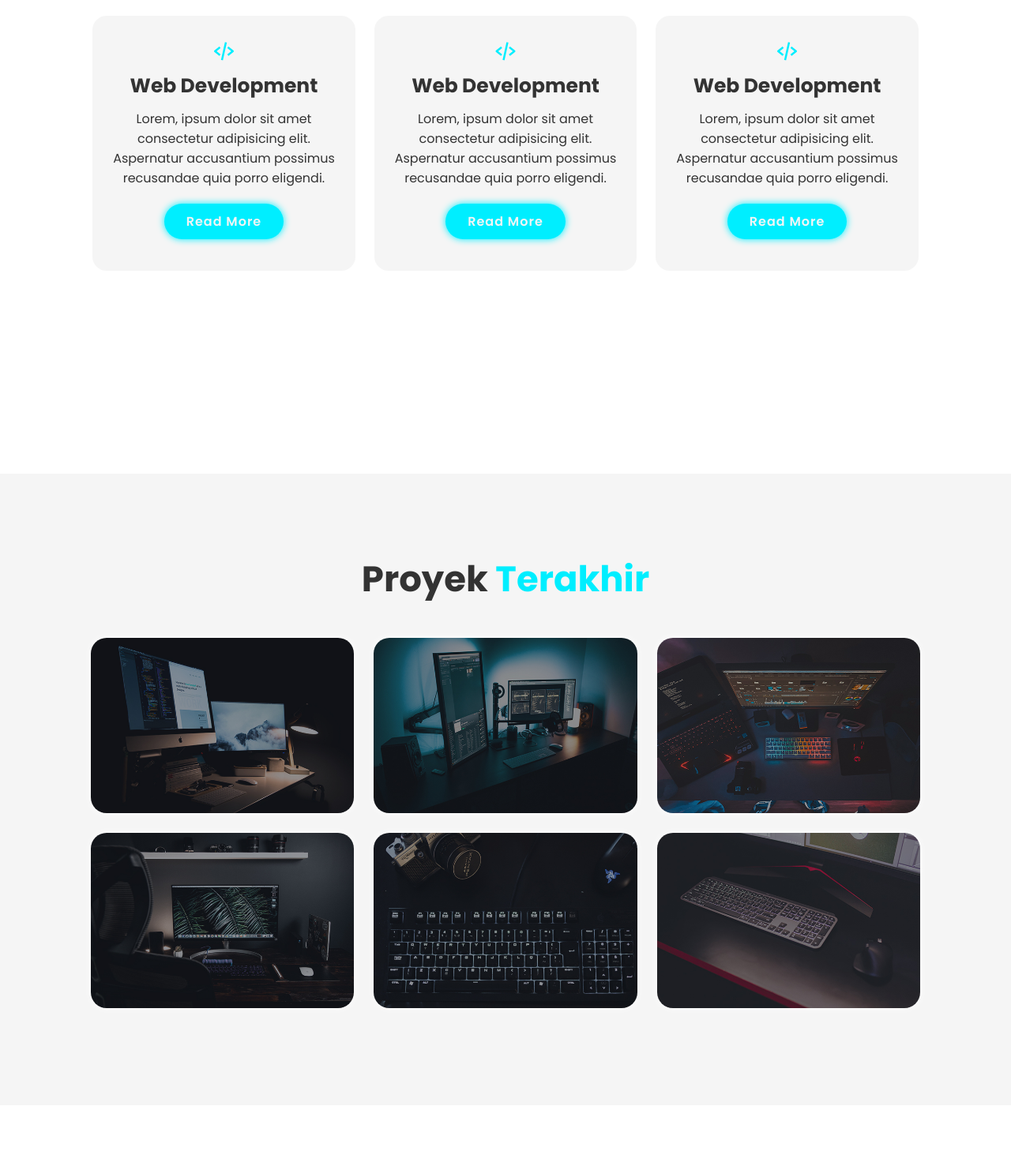
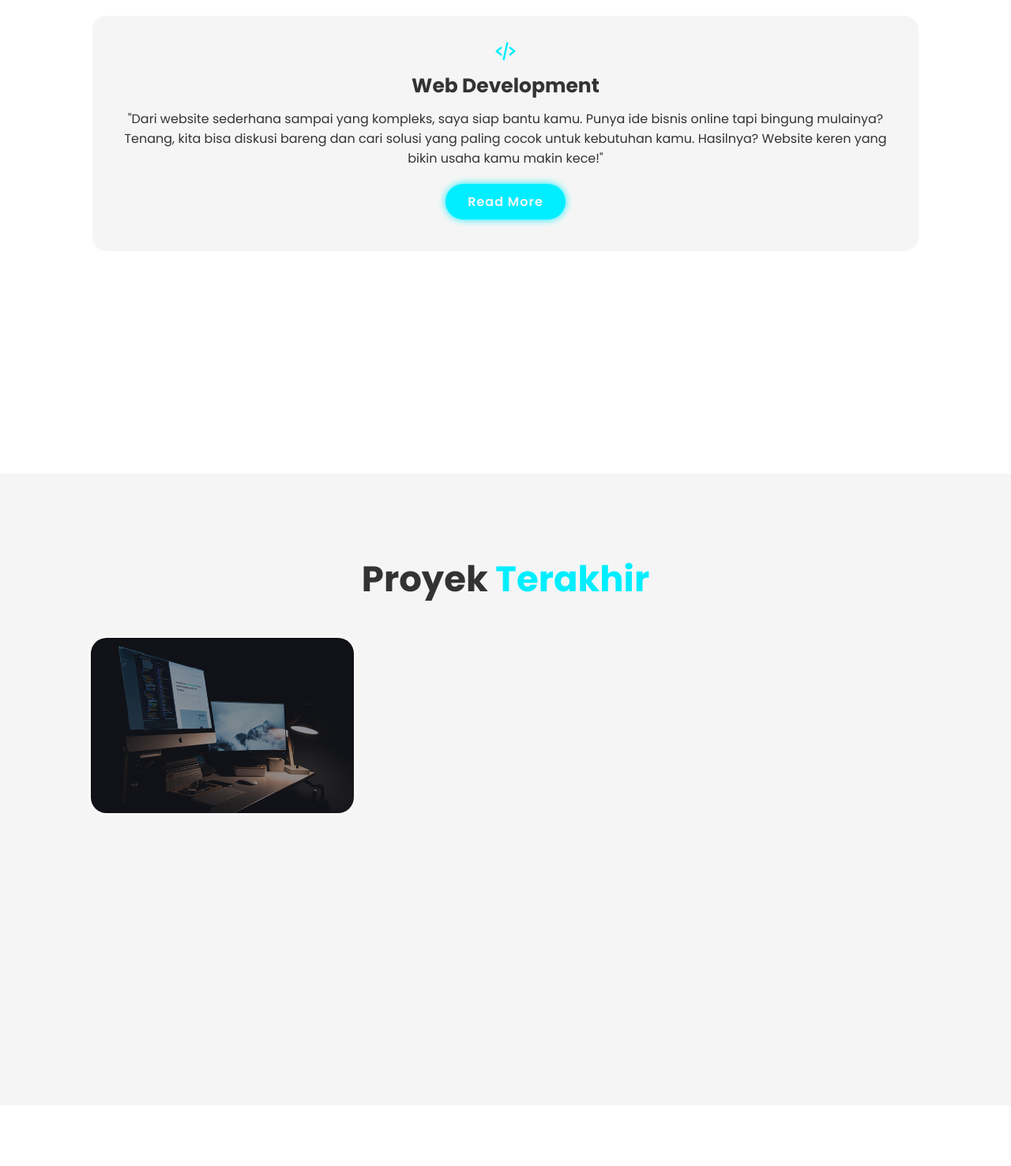
Before and after one commit to muammar-rel/UI-UX-Portofolio, a plain HTML site: page index.html in a window 1280 px wide. Shown: the part 1800-3277 px from the top of the page at 79% size. Drawn offline with nearby package versions, Linux system fonts and the light colour scheme.

Commit message:
update kontak

```diff
--- a/index.html
+++ b/index.html
@@ -82,26 +82,10 @@
           <i class="bx bx-code-alt"></i>
           <h3>Web Development</h3>
           <p>
-            Lorem, ipsum dolor sit amet consectetur adipisicing elit. Aspernatur
-            accusantium possimus recusandae quia porro eligendi.
-          </p>
-          <a href="#" class="btn">Read More</a>
-        </div>
-        <div class="services-box">
-          <i class="bx bx-code-alt"></i>
-          <h3>Web Development</h3>
-          <p>
-            Lorem, ipsum dolor sit amet consectetur adipisicing elit. Aspernatur
-            accusantium possimus recusandae quia porro eligendi.
-          </p>
-          <a href="#" class="btn">Read More</a>
-        </div>
-        <div class="services-box">
-          <i class="bx bx-code-alt"></i>
-          <h3>Web Development</h3>
-          <p>
-            Lorem, ipsum dolor sit amet consectetur adipisicing elit. Aspernatur
-            accusantium possimus recusandae quia porro eligendi.
+            "Dari website sederhana sampai yang kompleks, saya siap bantu kamu.
+            Punya ide bisnis online tapi bingung mulainya? Tenang, kita bisa
+            diskusi bareng dan cari solusi yang paling cocok untuk kebutuhan
+            kamu. Hasilnya? Website keren yang bikin usaha kamu makin kece!"
           </p>
           <a href="#" class="btn">Read More</a>
         </div>
@@ -116,67 +100,13 @@
         <div class="portofolio-box">
           <img src="images/portfolio1.jpg" alt="" />
           <div class="portofolio-layer">
-            <h4>Web Design</h4>
+            <h4>Web Design Portofolio</h4>
             <p>
-              Lorem, ipsum dolor sit amet consectetur adipisicing elit. Animi,
-              ratione.
+              Project ini sebagai latihan dan juga tugas pada perkuliahan UI/UX
             </p>
-            <a href="#"><i class="bx bx-link-external"></i></a>
-          </div>
-        </div>
-        <div class="portofolio-box">
-          <img src="images/portfolio2.jpg" alt="" />
-          <div class="portofolio-layer">
-            <h4>Web Design</h4>
-            <p>
-              Lorem, ipsum dolor sit amet consectetur adipisicing elit. Animi,
-              ratione.
-            </p>
-            <a href="#"><i class="bx bx-link-external"></i></a>
-          </div>
-        </div>
-        <div class="portofolio-box">
-          <img src="images/portfolio3.jpg" alt="" />
-          <div class="portofolio-layer">
-            <h4>Web Design</h4>
-            <p>
-              Lorem, ipsum dolor sit amet consectetur adipisicing elit. Animi,
-              ratione.
-            </p>
-            <a href="#"><i class="bx bx-link-external"></i></a>
-          </div>
-        </div>
-        <div class="portofolio-box">
-          <img src="images/portfolio4.jpg" alt="" />
-          <div class="portofolio-layer">
-            <h4>Web Design</h4>
-            <p>
-              Lorem, ipsum dolor sit amet consectetur adipisicing elit. Animi,
-              ratione.
-            </p>
-            <a href="#"><i class="bx bx-link-external"></i></a>
-          </div>
-        </div>
-        <div class="portofolio-box">
-          <img src="images/portfolio5.jpg" alt="" />
-          <div class="portofolio-layer">
-            <h4>Web Design</h4>
-            <p>
-              Lorem, ipsum dolor sit amet consectetur adipisicing elit. Animi,
-              ratione.
-            </p>
-            <a href="#"><i class="bx bx-link-external"></i></a>
-          </div>
-        </div>
-        <div class="portofolio-box">
-          <img src="images/portfolio6.jpg" alt="" />
-          <div class="portofolio-layer">
-            <h4>Web Design</h4>
-            <p>
-              Lorem, ipsum dolor sit amet consectetur adipisicing elit. Animi,
-              ratione.
-            </p>
-            <a href="#"><i class="bx bx-link-external"></i></a>
+            <a href="https://ui-ux-muammar-portofolio.vercel.app/"
+              ><i class="bx bx-link-external"></i
+            ></a>
           </div>
         </div>
       </div>
--- a/js/script.js
+++ b/js/script.js
@@ -85,11 +85,7 @@ document.addEventListener("DOMContentLoaded", function () {
     // Format pesan untuk WhatsApp
     const waMessage = `Nama: ${name}%0AEmail: ${email}%0ATelepon: ${phone}%0ASubjek: ${subject}%0A%0APesan:%0A${message}`;
 
-    // Ganti nomor WhatsApp Anda (format: kode negara tanpa + atau 0 di depan)
-    // Contoh untuk Indonesia: 62812345678
     const waNumber = "6282296764765"; // Ganti dengan nomor WA Anda
-
-    // Buat URL WhatsApp
     const waURL = `https://wa.me/${waNumber}?text=${waMessage}`;
 
     // Buka WhatsApp di tab baru
```
